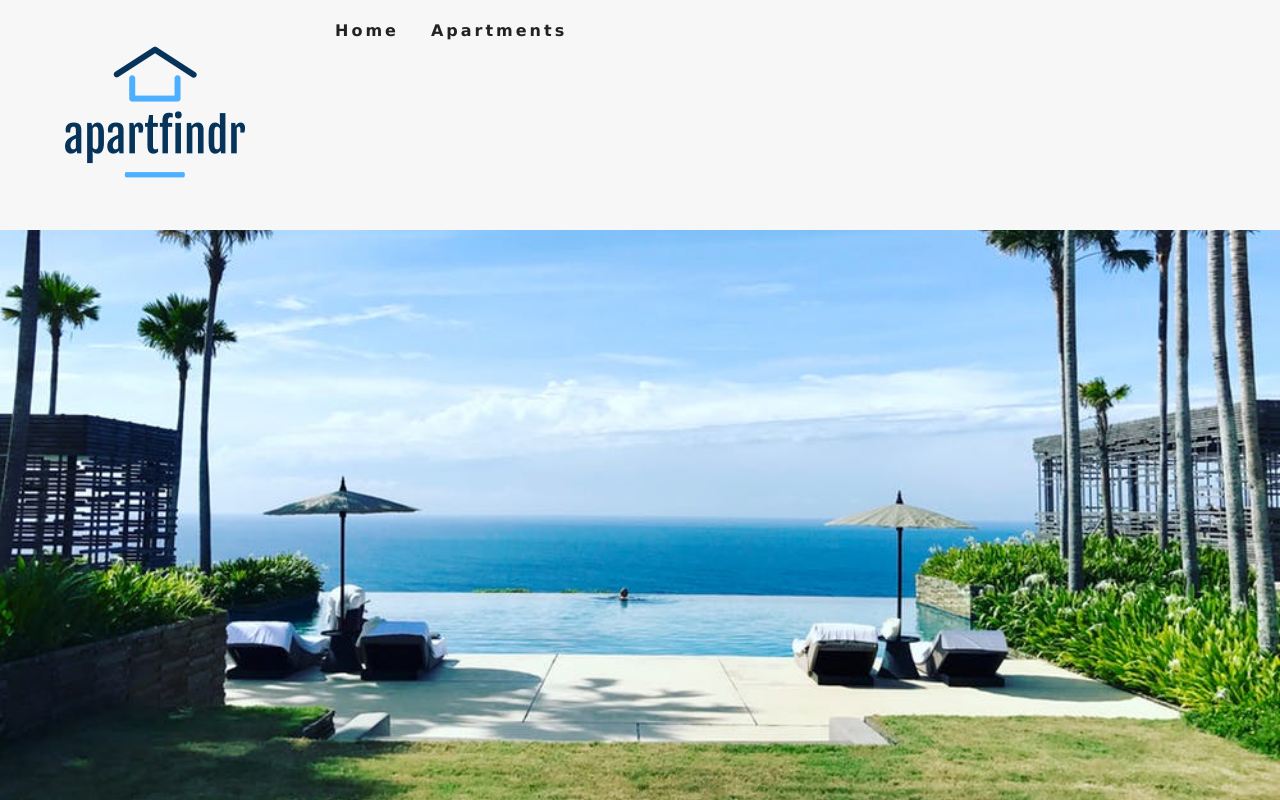
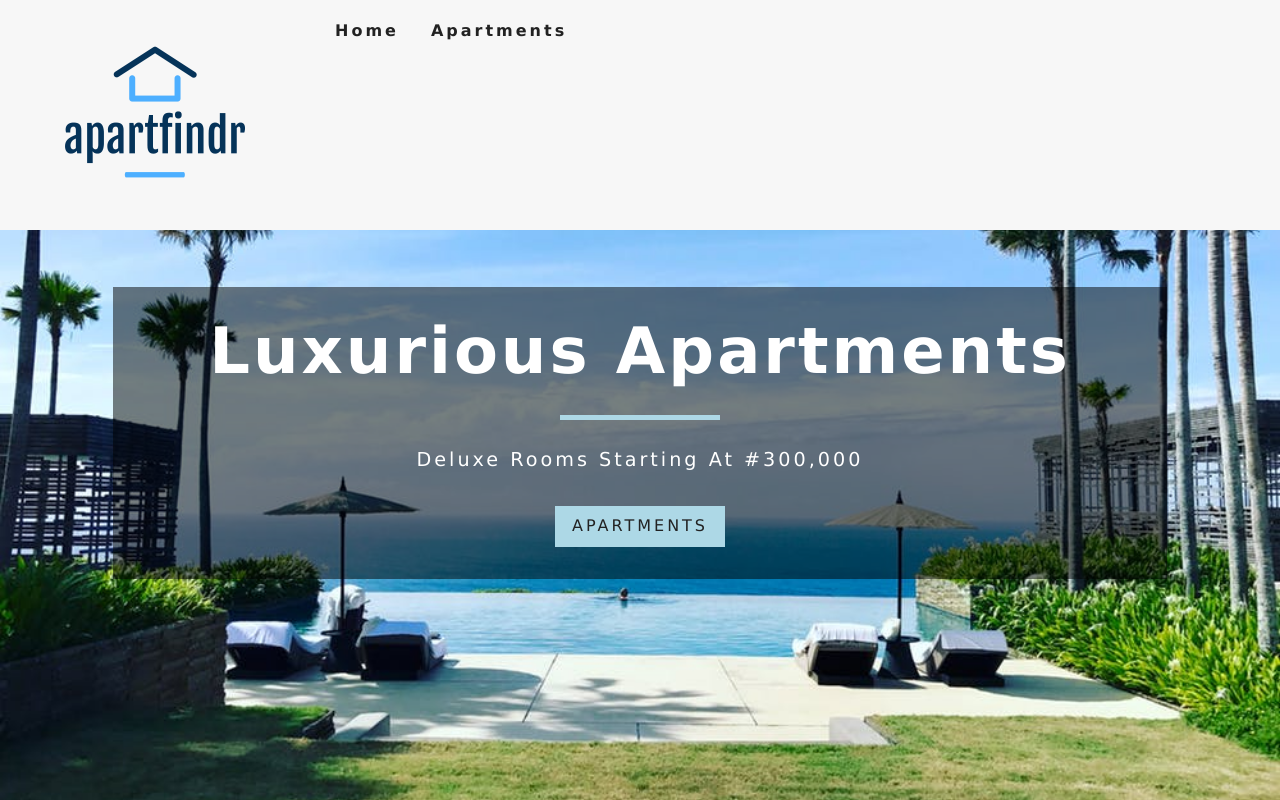
Before and after one commit to akinleyeOJ/ApartFindr, a React (Create React App) app in the folder my-app/: page / in a window 1280 px wide. Built offline with nearby package versions, Linux system fonts and the light colour scheme.

Commit message:
add updates

```diff
--- a/my-app/src/components/Banner.js
+++ b/my-app/src/components/Banner.js
@@ -0,0 +1,15 @@
+import React from 'react';
+
+
+
+export default function Banner({children,title,subtitle})
+{
+    return (
+        <div className="banner">
+            <h1>{title}</h1>
+            <div></div>
+            <p>{subtitle}</p>
+            {children}
+        </div>
+    )
+}
--- a/my-app/src/pages/Home.js
+++ b/my-app/src/pages/Home.js
@@ -1,7 +1,16 @@
 import React from "react";
 import Hero from "../components/Hero";
-
+import Banner from '../components/Banner';
+import {Link} from 'react-router-dom';
 
 export default function Home() {
-    return <Hero hero="defaultHero"  />;
+    return (
+        <Hero>
+            <Banner title="Luxurious Apartments" subtitle="deluxe rooms starting at #300,000">
+                <Link to="/rooms" className="btn-primary">Apartments
+                </Link>
+            </Banner>
+        </Hero>
+    );
+
 }
--- a/my-app/src/pages/Rooms.js
+++ b/my-app/src/pages/Rooms.js
@@ -1,7 +1,16 @@
 import React from 'react'
-import Hero from '../components/Hero'
+import Hero from '../components/Hero';
+import Banner from "../components/Banner";
+import {Link} from 'react-router-dom';
+
 const Rooms = () => {
-    return <Hero hero="roomsHero"/>;
+    return <Hero hero="roomsHero">
+             <Banner title="our rooms">
+                <Link to="/" className="btn-primary">
+                    return home
+                </Link>
+             </Banner>
+           </Hero>;
 };
 
 export default Rooms;
```
